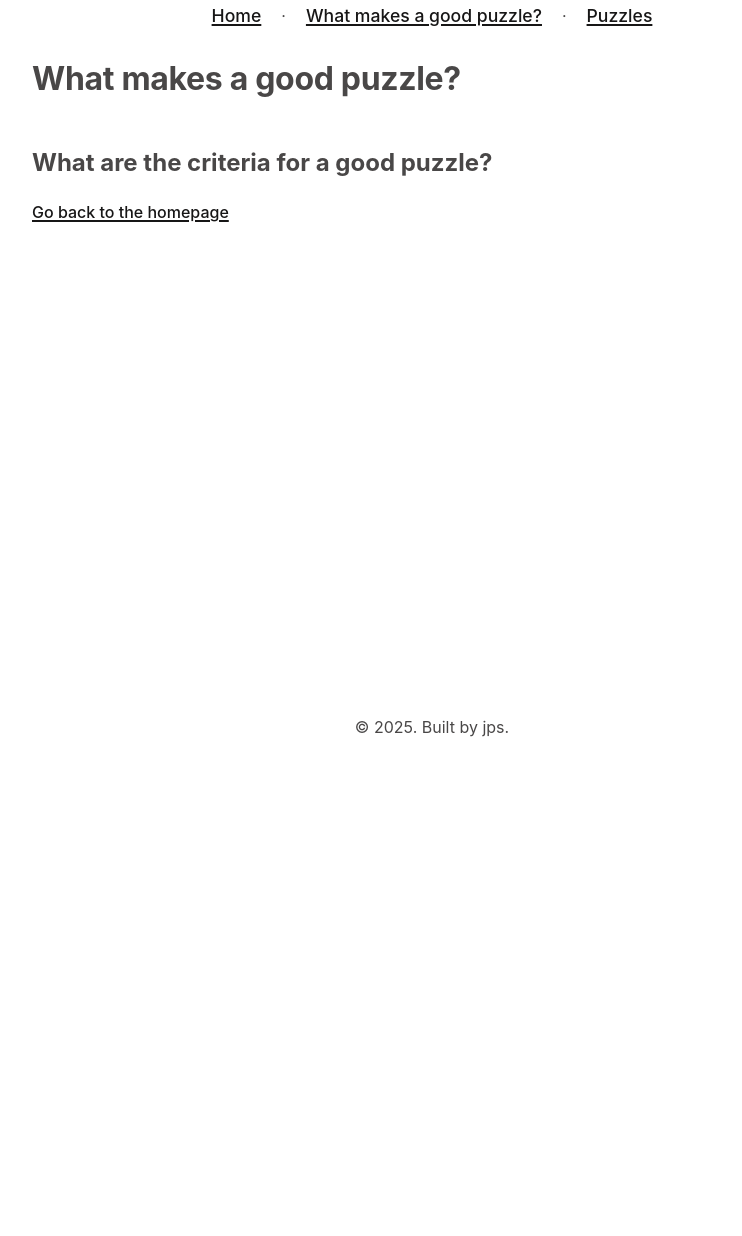
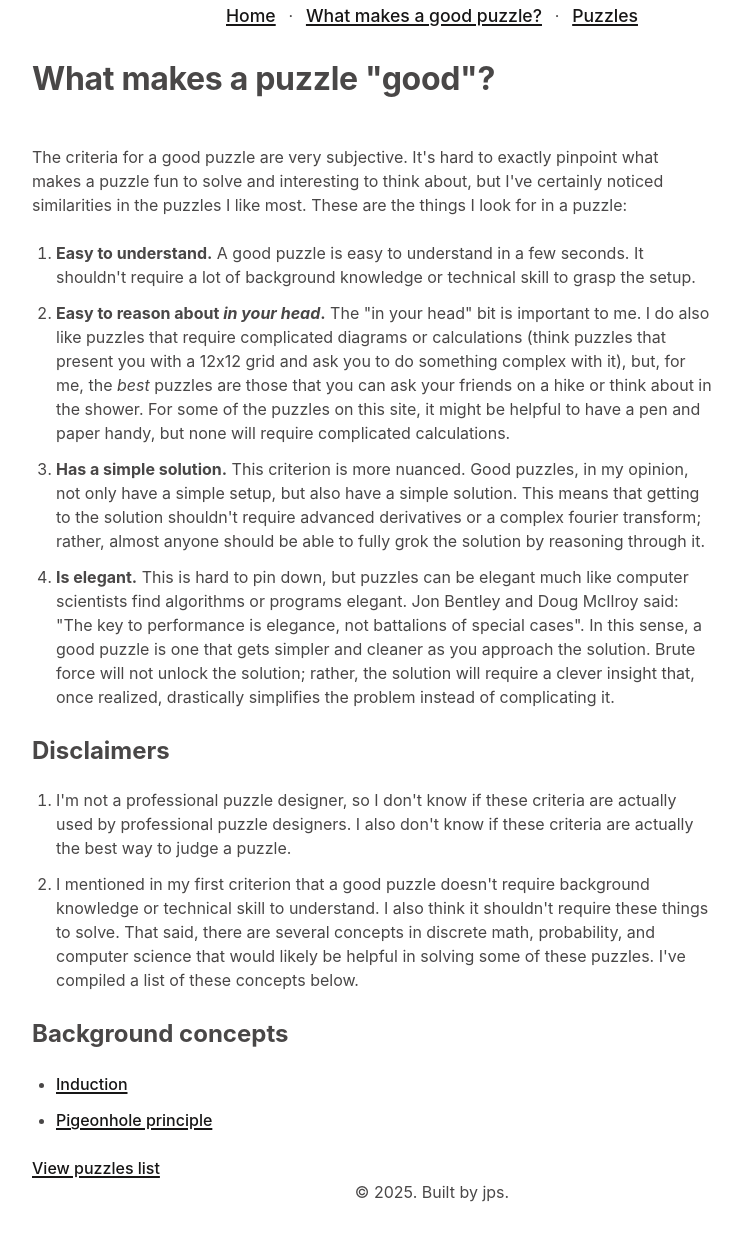
Before and after one commit to janums/janums.github.io, a Gatsby site: page /whatmakesapuzzle in a window 1280 px wide. Shown: the part 29-1265 px from the top of the page, without its empty margins (208-950 px from the left). Before the commit the page ends 800 px from the top, so only its background shows below. Built offline with nearby package versions, Linux system fonts and the light colour scheme; Gatsby itself is replaced by a stand-in of ours.

Commit message:
save write up on good puzzles

```diff
--- a/src/components/layout.css
+++ b/src/components/layout.css
@@ -285,10 +285,11 @@ footer {
   display: flex;
   align-items: center;
   justify-content: center;
+  gap: 0.8rem;
 }
 
 .header-link {
-  margin: 0 1.25rem;
+  margin: 0;
   padding: 0;
   font-size: 1.1em;
   white-space: nowrap;
--- a/src/pages/whatmakesapuzzle.js
+++ b/src/pages/whatmakesapuzzle.js
@@ -6,9 +6,70 @@ import Seo from "../components/seo";
 
 const WhatMakesAPuzzlePage = () => (
   <Layout>
-    <h1>What makes a good puzzle?</h1>
-    <h2>What are the criteria for a good puzzle?</h2>
-    <Link to="/">Go back to the homepage</Link>
+    <h1>What makes a puzzle "good"?</h1>
+    <p>
+      The criteria for a good puzzle are very subjective. It's hard to exactly pinpoint what makes a puzzle fun to solve and interesting to think about, but I've
+      certainly noticed similarities in the puzzles I like most. These are the things I look for in a puzzle:
+      <br />
+      <br />
+      <ol>
+        <li>
+          <b>Easy to understand.</b> A good puzzle is easy to understand in a few seconds. It shouldn't require
+          a lot of background knowledge or technical skill to grasp the setup.
+        </li>
+        <li>
+          <b>Easy to reason about <i>in your head</i>.</b> The "in your head" bit is important to me. I do also like puzzles that require complicated
+          diagrams or calculations (think puzzles that present you with a 12x12 grid and ask you to do something complex with it), but, for me, the <i>best</i> puzzles
+          are those that you can ask your friends on a hike or think about in the shower. For some of the puzzles on this site, it might be helpful to
+          have a pen and paper handy, but none will require complicated calculations.
+        </li>
+        <li>
+          <b>Has a simple solution.</b> This criterion is more nuanced. Good puzzles, in my opinion, not only have a simple setup,
+          but also have a simple solution. This means that getting to the solution shouldn't require advanced derivatives or a complex fourier transform;
+          rather, almost anyone should be able to fully grok the solution by reasoning through it.
+        </li>
+        <li>
+          <b>Is elegant.</b> This is hard to pin down, but puzzles can be elegant much like computer scientists find
+          algorithms or programs elegant. Jon Bentley and Doug McIlroy said: "The key to performance is elegance, not battalions of special cases".
+          In this sense, a good puzzle is one that gets simpler and cleaner as you approach the solution. Brute force will not unlock the solution;
+          rather, the solution will require a clever insight that, once realized, drastically simplifies the problem instead of complicating it.
+        </li>
+      </ol>
+    </p>
+    <h2>Disclaimers</h2>
+    <p>
+      <ol>
+        <li>
+          I'm not a professional puzzle designer, so I don't know if these criteria are actually used by professional puzzle designers.
+          I also don't know if these criteria are actually the best way to judge a puzzle.
+        </li>
+        <li>
+          I mentioned in my first criterion that a good puzzle doesn't require background knowledge or technical skill to understand. I also
+          think it shouldn't require these things to solve. That said, there are several concepts in discrete math, probability, and computer science
+          that would likely be helpful in solving some of these puzzles. I've compiled a list of these concepts below.
+        </li>
+      </ol>
+    </p>
+    <h2>Background concepts</h2>
+    <p>
+      <ul>
+        <li>
+          <a
+            target="_blank"
+            rel="noopener noreferrer"
+            href="https://en.wikipedia.org/wiki/Mathematical_induction"
+          >Induction</a>
+        </li>
+        <li>
+          <a
+            target="_blank"
+            rel="noopener noreferrer"
+            href="https://en.wikipedia.org/wiki/Pigeonhole_principle"
+          >Pigeonhole principle</a>
+        </li>
+      </ul>
+    </p>
+    <Link to="/puzzleslist/">View puzzles list</Link>
   </Layout>
 );
 
```
Also changed, not shown: src/pages/index.js (+4 -3 lines).
